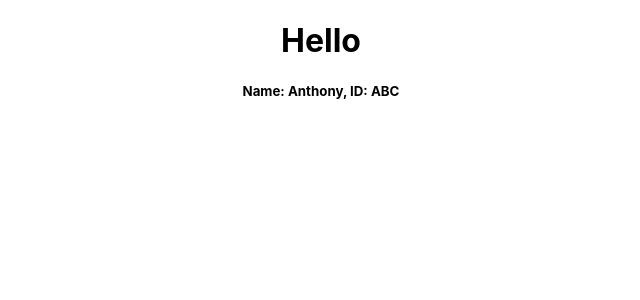
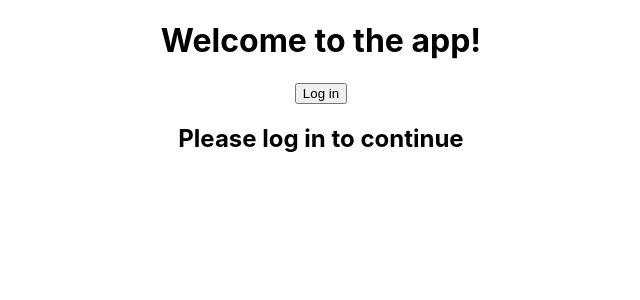
Before and after one commit to ilicc-sara/React, a React (Create React App) app in the folder react-intro/: page / in a window 1280 px wide. Shown: the top 300 px of the page, without its empty margins (319-959 px from the left). Built offline with nearby package versions, Linux system fonts and the light colour scheme.

Commit message:
lection 7 finished

```diff
--- a/react-intro/src/App.js
+++ b/react-intro/src/App.js
@@ -1,31 +1,23 @@
-import React from "react";
+import React, { useState } from "react";
 import "./App.css";
 import Employee from "./Employee";
 
-const employee = [
-  {
-    name: "Anthony",
-    id: "ABC",
-  },
-  {
-    name: "George",
-    id: "QWE",
-  },
-];
-
 function App() {
-  const baseEmployeeObjet = {
-    role: "employee",
-    company: "CodeSandbox",
-  };
-
-  const firstEmployee = { ...baseEmployeeObjet, ...employee[0] };
-  console.log(firstEmployee);
+  const [loggedIn, setLoggedIn] = useState(false);
 
   return (
     <div className="App">
-      <h1>Hello</h1>
-      <Employee {...firstEmployee} />
+      <h1> Welcome to the app! </h1>
+      <button onClick={() => setLoggedIn(!loggedIn)}>
+        {loggedIn ? "Log out" : "Log in"}
+      </button>
+      {loggedIn ? (
+        <h1> Hello, Anthony! </h1>
+      ) : (
+        <div>
+          <h2> Please log in to continue </h2>
+        </div>
+      )}
     </div>
   );
 }
```
